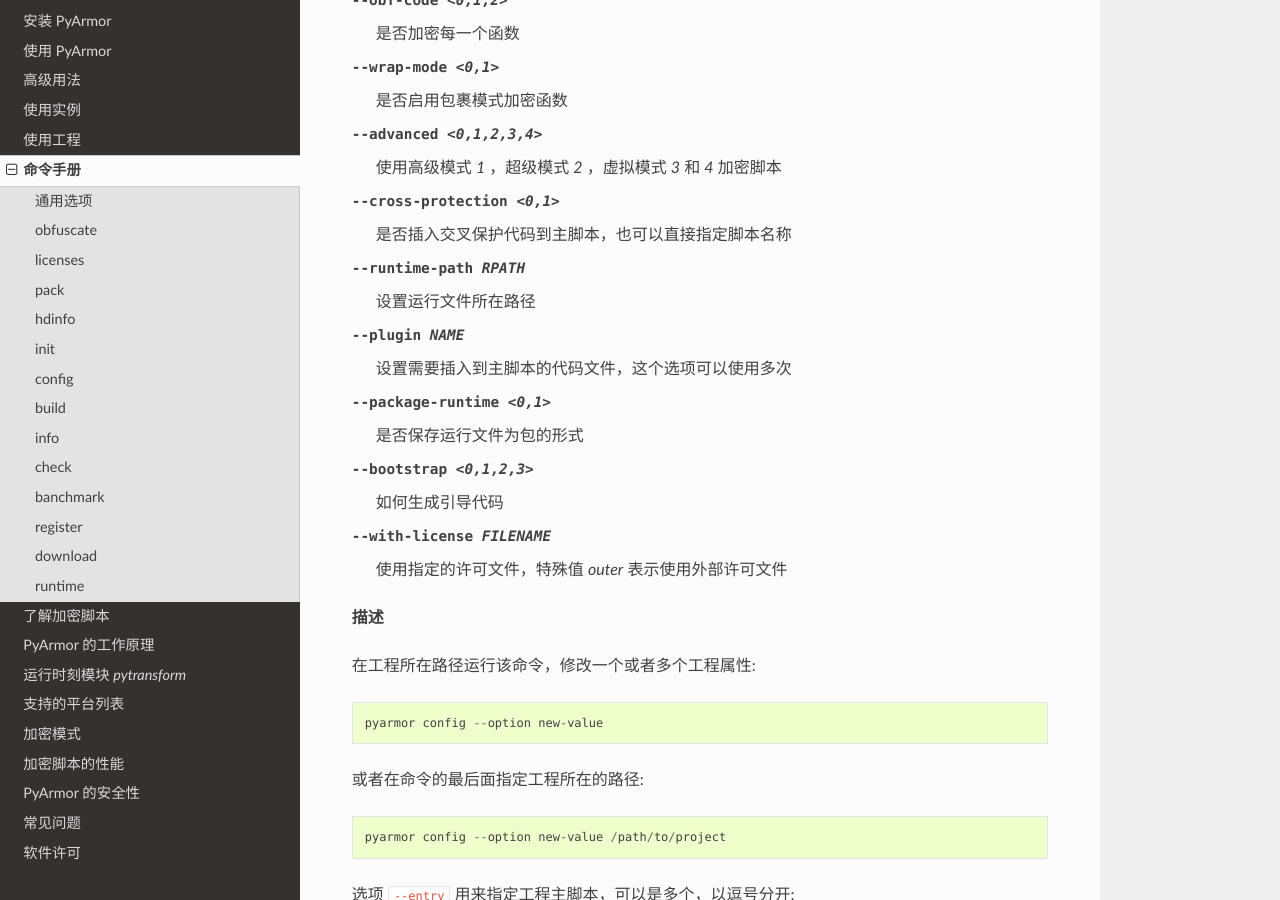
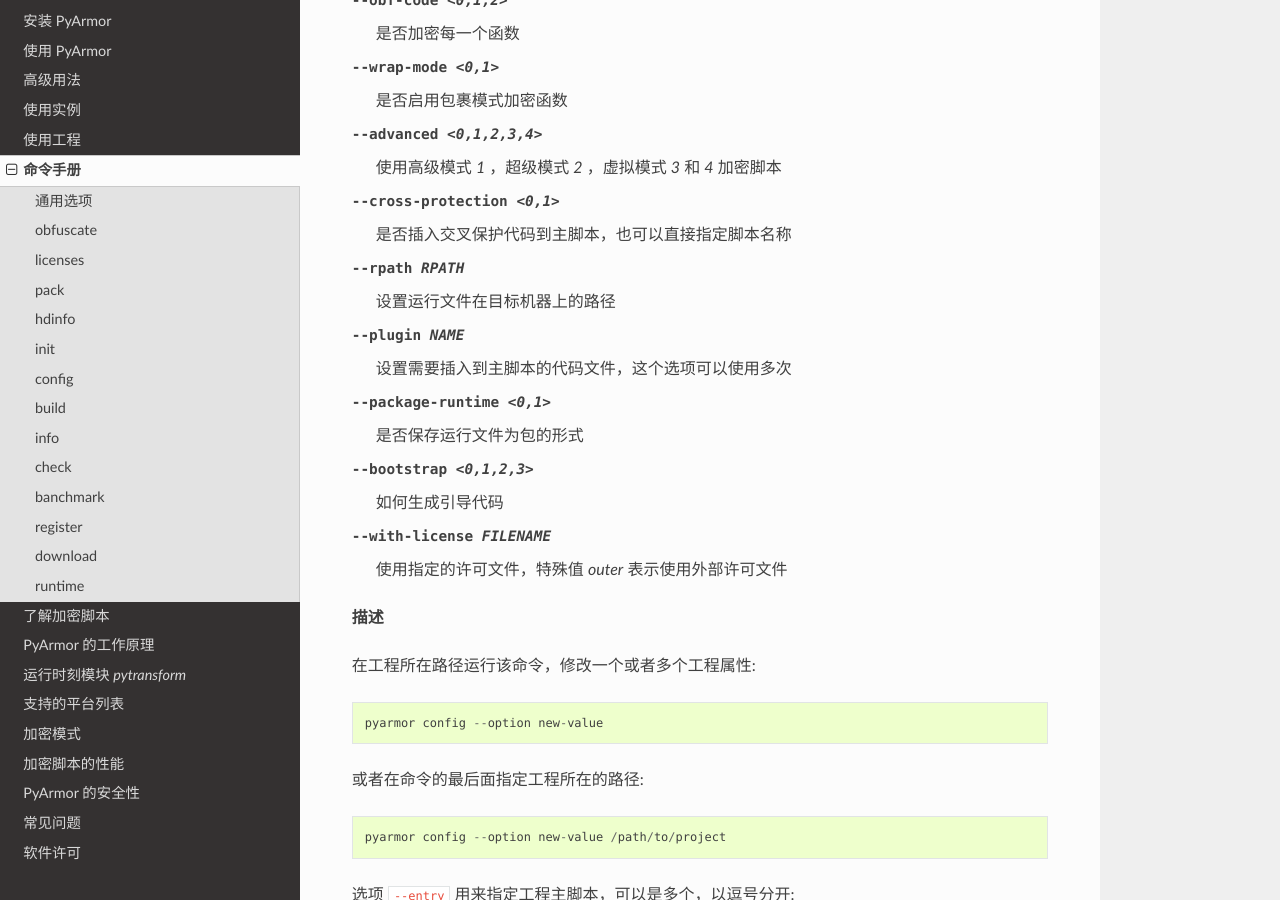
Before and after one commit to dashingsoft/pyarmor-docs-zh, a Sphinx documentation site: the page built from docs/man.rst, in a window 1280 px wide and 900 px high, scrolled down 19592 px. Built offline with Sphinx 7.4.7 and the Read the Docs theme 2.0.0, drawn with Linux system fonts in a browser that asks for light colours.

Commit message:
Rename option --runtime-path to --rpath

```diff
--- a/docs/man.rst
+++ b/docs/man.rst
@@ -718,7 +718,7 @@
 --wrap-mode <0,1>               是否启用包裹模式加密函数
 --advanced <0,1,2,3,4>          使用高级模式 `1` ，超级模式 `2` ，虚拟模式 `3` 和 `4` 加密脚本
 --cross-protection <0,1>        是否插入交叉保护代码到主脚本，也可以直接指定脚本名称
---runtime-path RPATH            设置运行文件所在路径
+--rpath RPATH                   设置运行文件在目标机器上的路径
 --plugin NAME                   设置需要插入到主脚本的代码文件，这个选项可以使用多次
 --package-runtime <0,1>         是否保存运行文件为包的形式
 --bootstrap <0,1,2,3>           如何生成引导代码
```
